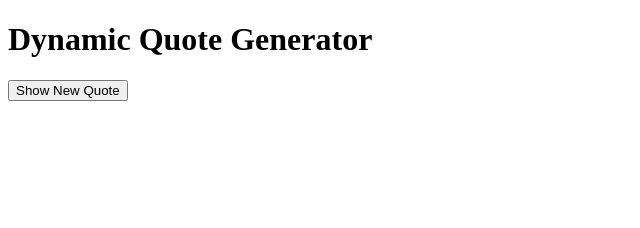
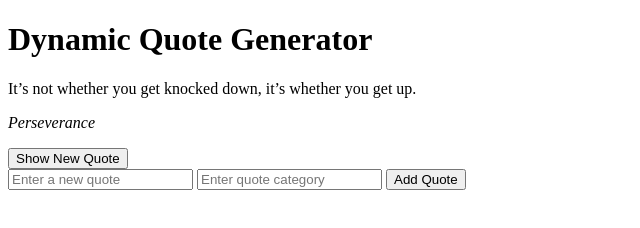
Before and after one commit to Ali-Abdalgalil/alx_fe_javascript, a plain HTML site: page dom-manipulation/index.html in a window 1280 px wide. Both pictures are taken after a click on the button "Show New Quote". Shown: the whole page, without its empty margins (0-640 px from the left). Drawn offline with Linux system fonts and the light colour scheme.

Commit message:
Fix function name to showRandomQuote

```diff
--- a/dom-manipulation/index.html
+++ b/dom-manipulation/index.html
@@ -9,8 +9,16 @@
 
 <body>
     <h1>Dynamic Quote Generator</h1>
+
     <div id="quoteDisplay"></div>
     <button id="newQuote">Show New Quote</button>
+
+    <div>
+        <input id="newQuoteText" type="text" placeholder="Enter a new quote" />
+        <input id="newQuoteCategory" type="text" placeholder="Enter quote category" />
+        <button onclick="addQuote()">Add Quote</button>
+    </div>
+
     <script src="script.js"></script>
 </body>
 
--- a/dom-manipulation/script.js
+++ b/dom-manipulation/script.js
@@ -1,10 +1,12 @@
+// المصفوفة الأساسية
 const quotes = [
     { text: "The best way to get started is to quit talking and begin doing.", category: "Motivation" },
     { text: "Don’t let yesterday take up too much of today.", category: "Inspiration" },
     { text: "It’s not whether you get knocked down, it’s whether you get up.", category: "Perseverance" }
 ];
 
-function displayRandomQuote() {
+// ✅ دالة اسمها showRandomQuote (الاسم اللي الفاحص عايزه)
+function showRandomQuote() {
     const randomIndex = Math.floor(Math.random() * quotes.length);
     const randomQuote = quotes[randomIndex];
     document.getElementById("quoteDisplay").innerHTML = `
@@ -13,10 +15,18 @@ function displayRandomQuote() {
   `;
 }
 
+// ✅ دالة لإضافة كوت جديدة وتحديث الـ DOM
 function addQuote() {
     const text = document.getElementById("newQuoteText").value;
     const category = document.getElementById("newQuoteCategory").value;
 
     if (text && category) {
         quotes.push({ text, category });
-        document.getElementById("newQuoteTex
+        document.getElementById("newQuoteText").value = "";
+        document.getElementById("newQuoteCategory").value = "";
+        showRandomQuote();
+    }
+}
+
+// ✅ event listener للزرار
+document.getElementById("newQuote").addEventListener("click", showRandomQuote);
```
Also changed, not shown: 1 other file.
